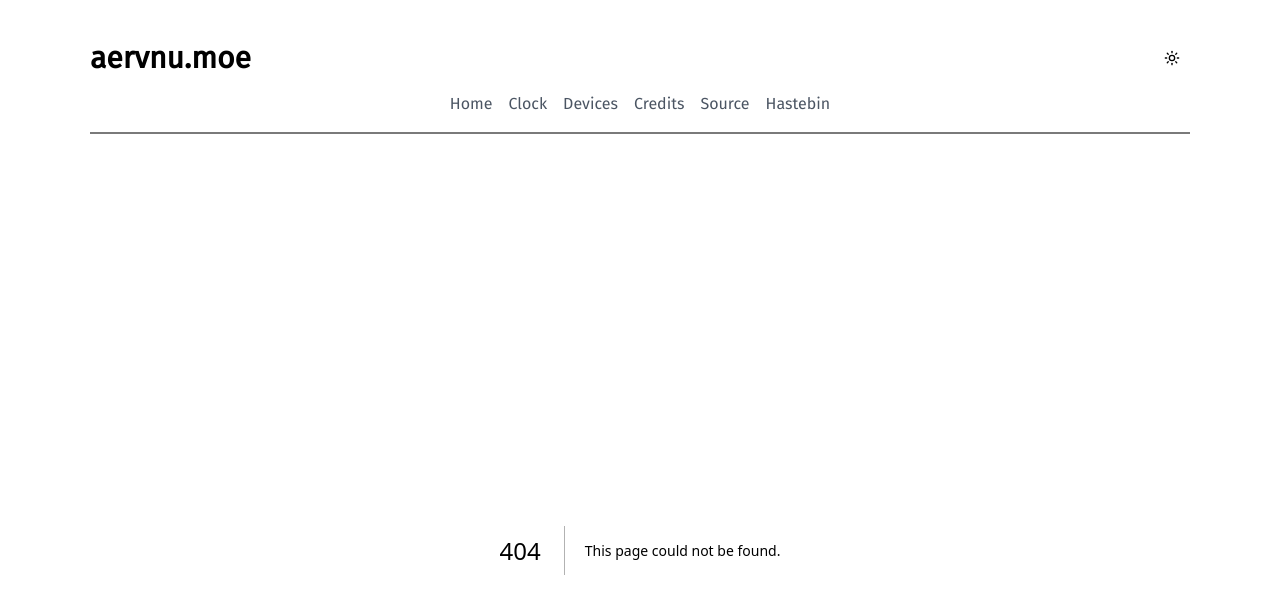
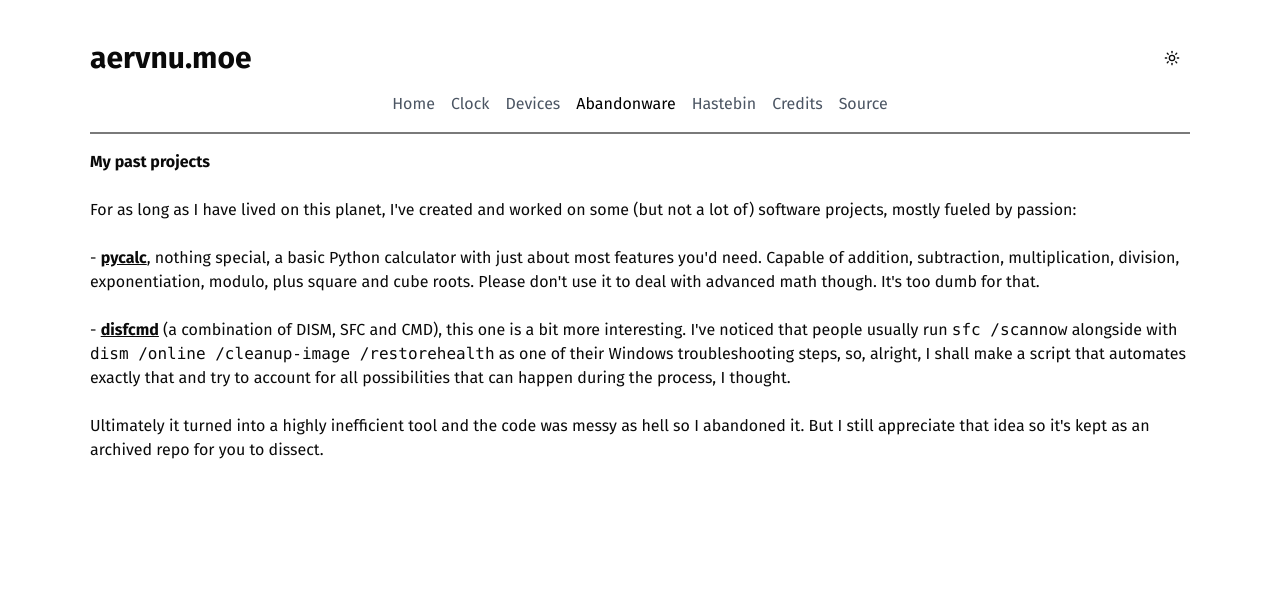
Before and after one commit to aervnu/aervnu.moe, a Next.js app: page /abandonware in a window 1280 px wide. Before the commit this address had no page. Shown: the top 614 px of the page. Built offline with nearby package versions, Linux system fonts and the light colour scheme.

Commit message:
Added new abandonware page

```diff
--- /dev/null
+++ b/app/abandonware/page.tsx
@@ -0,0 +1,36 @@
+import React from "react";
+import { Fira_Sans } from "next/font/google";
+import type { Metadata } from "next";
+
+const fira = Fira_Sans({
+  weight: ["400", "700"],
+  style: ["normal", "italic"],
+  subsets: ["latin"],
+  display: "swap",
+});
+
+export const metadata: Metadata = {
+  title: "Abandonware",
+  description: "My past projects",
+};
+const page = () => {
+  return (
+    <div className={fira.className}>
+      <h1>
+        <strong>My past projects</strong>
+      </h1>
+      <br />
+      <p>
+        For as long as I have lived on this planet, I&apos;ve created and worked on some (but not a lot of) software projects, mostly fueled by passion:
+        <br />
+        <br />- <a href="https://github.com/AbandonedWarehouse/pycalc">pycalc</a>, nothing special, a basic Python calculator with just about most features you&apos;d need. Capable of addition, subtraction, multiplication, division, exponentiation, modulo, plus square and cube roots. Please don&apos;t use it to deal with advanced math though. It&apos;s too dumb for that.
+        <br />
+        <br />- <a href="https://github.com/AbandonedWarehouse/disfcmd">disfcmd</a> (a combination of DISM, SFC and CMD), this one is a bit more interesting. I&apos;ve noticed that people usually run <code>sfc /scannow</code> alongside with <code>dism /online /cleanup-image /restorehealth</code> as one of their Windows troubleshooting steps, so, alright, I shall make a script that automates exactly that and try to account for all possibilities that can happen during the process, I thought.
+        <br />
+        <br /> Ultimately it turned into a highly inefficient tool and the code was messy as hell so I abandoned it. But I still appreciate that idea so it&apos;s kept as an archived repo for you to dissect.
+      </p>
+    </div>
+  );
+};
+
+export default page;
--- a/app/devices/page.tsx
+++ b/app/devices/page.tsx
@@ -12,7 +12,7 @@ import {
 import { ScrollArea, ScrollBar } from "@/components/ui/scroll-area";
 
 export const metadata: Metadata = {
-  title: "My devices",
+  title: "Devices",
   description: "What do I (used to) use?",
 };
 
--- a/components/navbar.tsx
+++ b/components/navbar.tsx
@@ -10,13 +10,14 @@ const NavBar = () => {
     { label: "Home", href: "/", newTab: false },
     { label: "Clock", href: "/clock", newTab: false },
     { label: "Devices", href: "/devices", newTab: false },
+    { label: "Abandonware", href: "/abandonware", newTab: false },
+    { label: "Hastebin", href: "https://hastebin.aervnu.moe", newTab: true },
     { label: "Credits", href: "/credits", newTab: false },
     {
       label: "Source",
       href: "https://github.com/aervnu/aervnu.moe",
       newTab: true,
     },
-    { label: "Hastebin", href: "https://hastebin.aervnu.moe", newTab: true },
   ];
 
   return (
--- a/package.json
+++ b/package.json
@@ -32,5 +32,6 @@
     "postcss": "^8",
     "tailwindcss": "^3.4.1",
     "typescript": "^5"
-  }
+  },
+  "packageManager": "pnpm@9.12.3+sha512.cce0f9de9c5a7c95bef944169cc5dfe8741abfb145078c0d508b868056848a87c81e626246cb60967cbd7fd29a6c062ef73ff840d96b3c86c40ac92cf4a813ee"
 }
```
